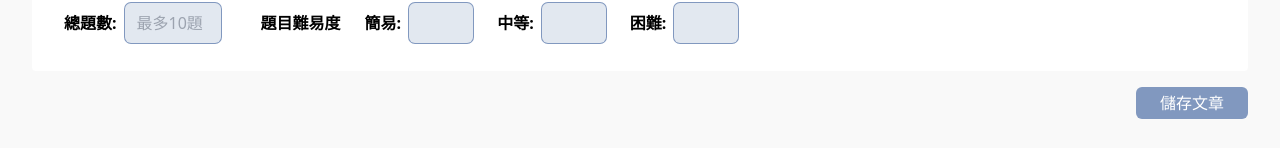
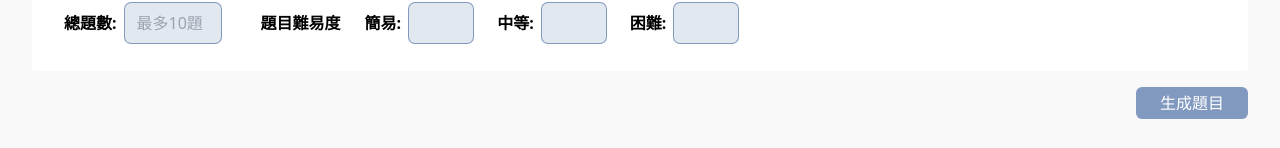
Before and after one commit to gemii0606/GPTQuizHub, a Next.js app in the folder frontend/: page / in a window 1280 px wide. Shown: the part 775-923 px from the top of the page. Built offline with nearby package versions, Linux system fonts and the light colour scheme.

Commit message:
docs(storearticles): add required, btn-生成題目, change html to form

```diff
--- a/frontend/components/mainpage/storearticle.jsx
+++ b/frontend/components/mainpage/storearticle.jsx
@@ -35,8 +35,9 @@ function Storearticle() {
   }
   return (
     <div className="p-8 m-0">
+      <form action="" method="">
         <p className="mb-2 text-base">文章標題</p>
-      <input className="px-3 py-2 mb-2 rounded-md w-80 bg-slate-200 ring-1 ring-[#8198BF] hover:ring-2 hover:ring-[#8198BF]" />
+        <input required className="px-3 py-2 mb-2 rounded-md w-80 bg-slate-200 ring-1 ring-[#8198BF] hover:ring-2 hover:ring-[#8198BF]" />
         <p className="mt-1 mb-2 text-base">文章類別</p>
         <select id="options" name="options" className=" mb-2 block w-auto px-3 py-2 border border-gray-300 rounded-md shadow-sm bg-slate-200 ring-1 ring-[#8198BF] focus:border-[#8198BF]">
           <option value="未分類">未分類</option>
@@ -45,11 +46,12 @@ function Storearticle() {
           <option value="option3">Option 3</option>
         </select>
         <p className="mt-1 mb-2 text-base">文章內容</p>
-      <textarea className="w-full px-3 py-2 mb-2 rounded-md bg-slate-200 h-[50vh] ring-1 ring-[#8198BF] hover:ring-2 hover:ring-[#8198BF] resize-none" placeholder="Relation between Java and Javascript is like dog and hotdog." />
+        <textarea required className="w-full px-3 py-2 mb-2 rounded-md bg-slate-200 h-[50vh] ring-1 ring-[#8198BF] hover:ring-2 hover:ring-[#8198BF] resize-none" placeholder="Relation between Java and Javascript is like dog and hotdog." />
         <p className="mt-1 mb-2 text-base">題目設定</p>
         <div className="flex items-center w-full h-24 p-2 bg-white rounded">
           <p className="ml-6 text-base font-bold">總題數:</p>
           <input
+            required
             placeholder="最多10題"
             className="px-3 py-2 ml-2 rounded-md w-24 bg-slate-200 ring-1 ring-[#8198BF] hover:ring-2 hover:ring-[#8198BF]"
             value={total}
@@ -58,24 +60,28 @@ function Storearticle() {
           <p className="ml-10 text-base font-bold">題目難易度</p>
           <p className="ml-6 text-base font-bold">簡易:</p>
           <input
+            required
             className="px-3 py-2 ml-2 rounded-md w-16 bg-slate-200 ring-1 ring-[#8198BF] hover:ring-2 hover:ring-[#8198BF]"
             value={easy}
             onChange={(e) => setEasy(e.target.value)}
           />
           <p className="ml-6 text-base font-bold">中等:</p>
           <input
+            required
             className="px-3 py-2 ml-2 rounded-md w-16 bg-slate-200 ring-1 ring-[#8198BF] hover:ring-2 hover:ring-[#8198BF]"
             value={medium}
             onChange={(e) => setMedium(e.target.value)}
           />
           <p className="ml-6 text-base font-bold">困難:</p>
           <input
+            required
             className="px-3 py-2 ml-2 rounded-md w-16 bg-slate-200 ring-1 ring-[#8198BF] hover:ring-2 hover:ring-[#8198BF]"
             value={hard}
             onChange={(e) => setHard(e.target.value)}
           />
         </div>
-      <button type="button" className="block bg-[#8198BF] text-white px-6 py-1 rounded-md mt-4 ml-auto hover:bg-[#638ace]" onClick={handleTotal}>儲存文章</button>
+        <button type="button" className="block bg-[#8198BF] text-white px-6 py-1 rounded-md mt-4 ml-auto hover:bg-[#638ace]" onClick={handleTotal}>生成題目</button>
+      </form>
     </div>
   );
 }
```
Lines whose indentation alone changed are shown as unchanged.
